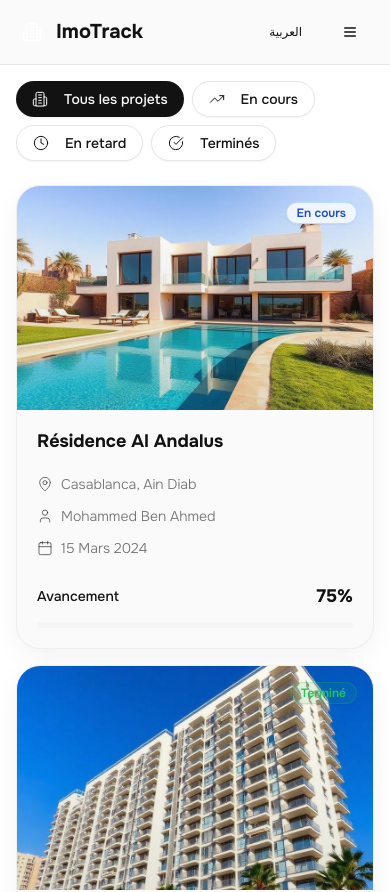
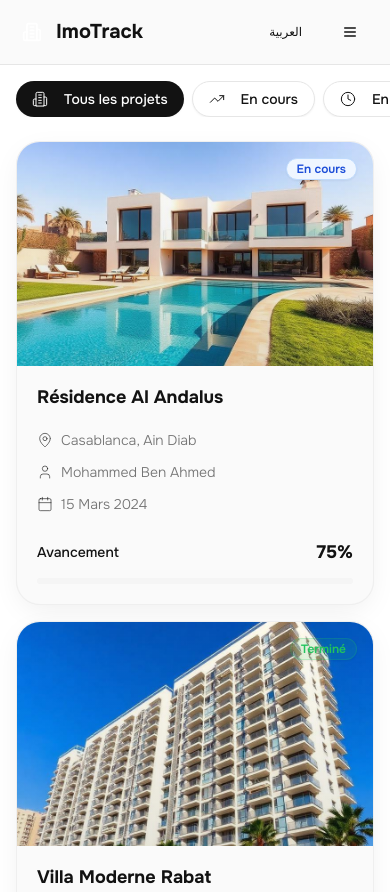
Before and after one commit to davidamelekhh/remix-of-aurapro, a React (Vite) app: page / in a window 390 px wide. Shown: the top 892 px of the page. Built offline with nearby package versions, Linux system fonts and the light colour scheme.

Commit message:
Refactor: Make filters horizontally scrollable

```diff
--- a/src/components/dashboard/Dashboard.tsx
+++ b/src/components/dashboard/Dashboard.tsx
@@ -74,19 +74,22 @@ export function Dashboard() {
   return (
     <div className="space-y-6 pb-8">
 
-      {/* Filters - Compact mobile layout */}
-      <div className="flex flex-wrap gap-2">
+      {/* Filters - Horizontal scrollable */}
+      <div className="overflow-x-auto -mx-4 px-4 sm:mx-0 sm:px-0">
+        <div className="flex gap-2 min-w-max">
           {filters.map((filter) => (
             <Button
               key={filter.id}
               variant={activeFilter === filter.id ? "default" : "outline"}
               size="sm"
               onClick={() => setActiveFilter(filter.id)}
+              className="flex-shrink-0"
             >
               <filter.icon className="h-4 w-4 mr-2" strokeWidth={1.5} />
-            <span className="text-sm">{filter.label}</span>
+              <span className="text-sm whitespace-nowrap">{filter.label}</span>
             </Button>
           ))}
+        </div>
       </div>
 
       {/* Projects Grid - Optimized spacing */}
```
Lines whose indentation alone changed are shown as unchanged.
